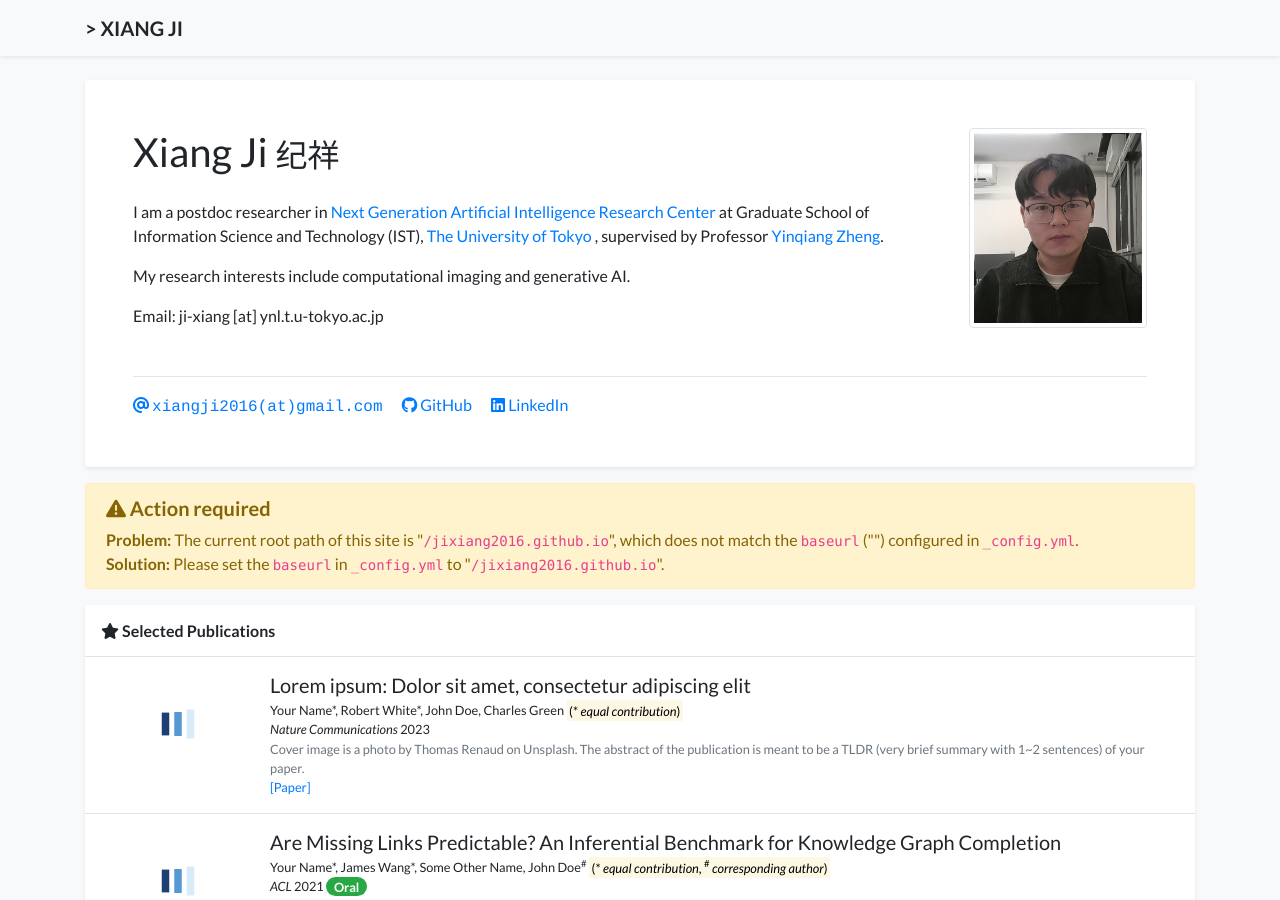
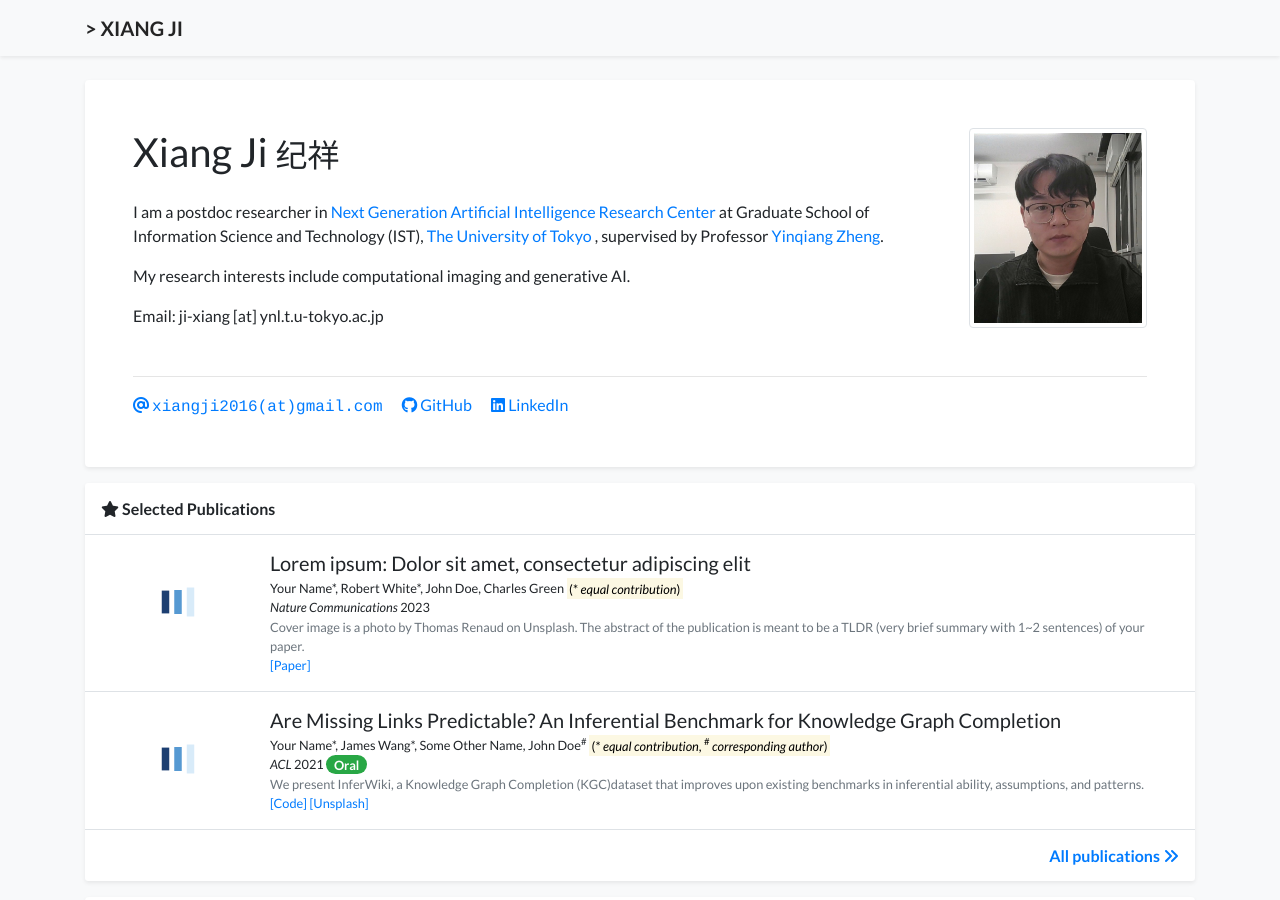
Before and after one commit to jixiang2016/jixiang2016.github.io, a Jekyll site: the page built from index.html, in a window 1280 px wide and 900 px high. Built offline with Jekyll 4.4.1, drawn with Linux system fonts in a browser that asks for light colours; nearby versions of some CDN libraries; a style sheet for code colours, icons or effects is not loaded; some of the changed lines change nothing that is shown.

Commit message:
init mypage

```diff
--- a/_config.yml
+++ b/_config.yml
@@ -13,7 +13,7 @@
 # you will see them accessed via {{ site.title }}, {{ site.email }}, and so on.
 # You can create any custom variable you would like, and they will be accessible
 # in the templates via {{ site.myvariable }}.
-baseurl: "" # the subpath of your site, e.g. /blog
+baseurl: "/jixiang2016.github.io" # the subpath of your site, e.g. /blog
 
 # Build settings
 markdown: kramdown
```
